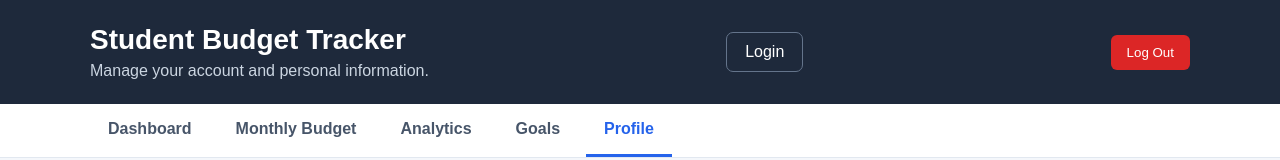
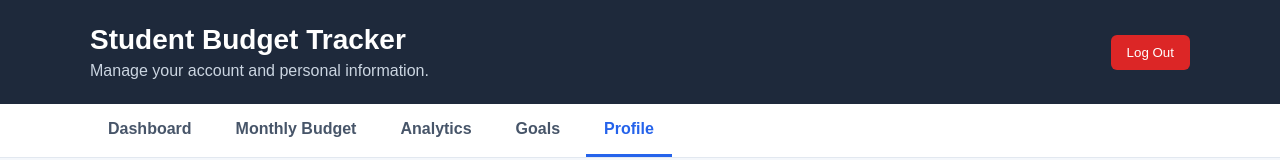
Before and after one commit to M-ower/CMPS480-Student-Budget, a website: page profile.html in a window 1280 px wide. Shown: the top 160 px of the page. Drawn offline with Linux system fonts and the light colour scheme; no server answers.

Commit message:
removed login button in profile page so log out takes its place

```diff
--- a/profile.html
+++ b/profile.html
@@ -17,7 +17,6 @@
                 <h1>Student Budget Tracker</h1>
                 <p>Manage your account and personal information.</p>
             </div>
-            <a href="login.html" class="login-link">Login</a>
             <button type="button" id="logoutButton">
                 Log Out
             </button>
```
